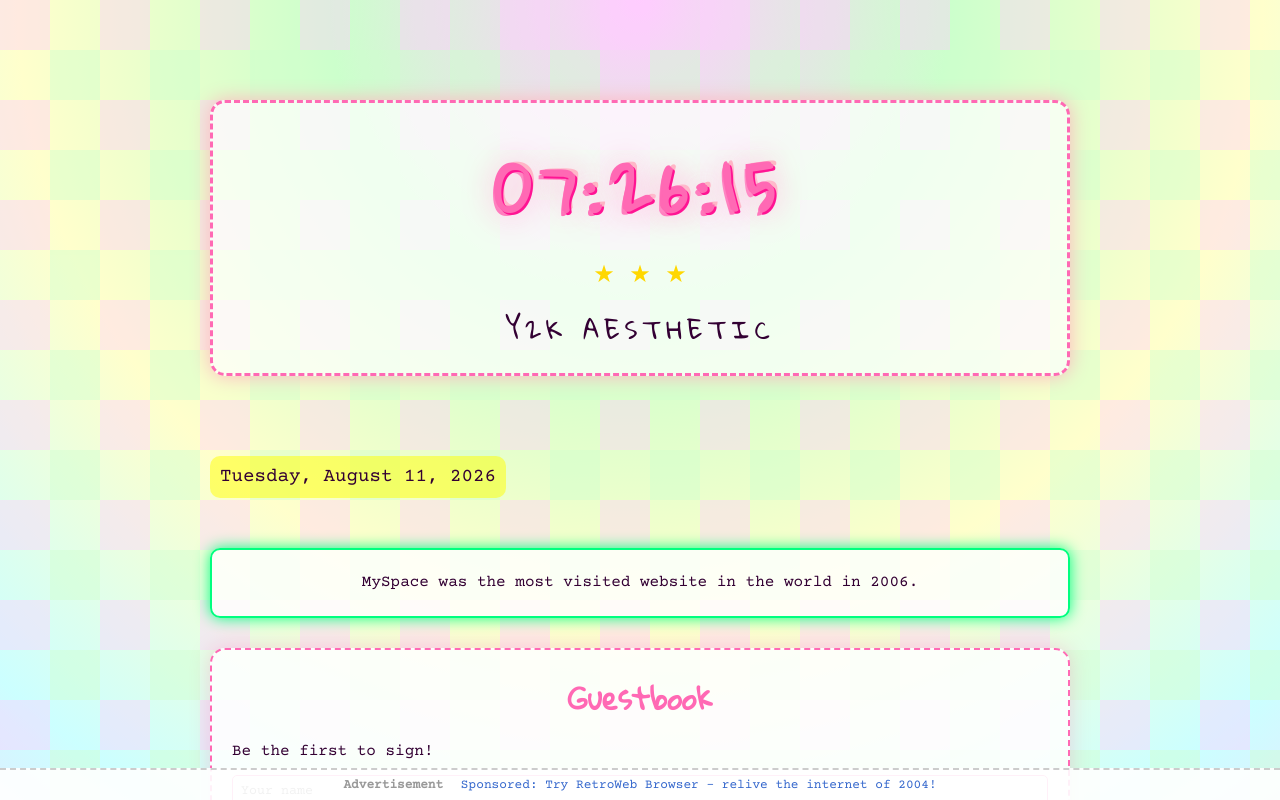
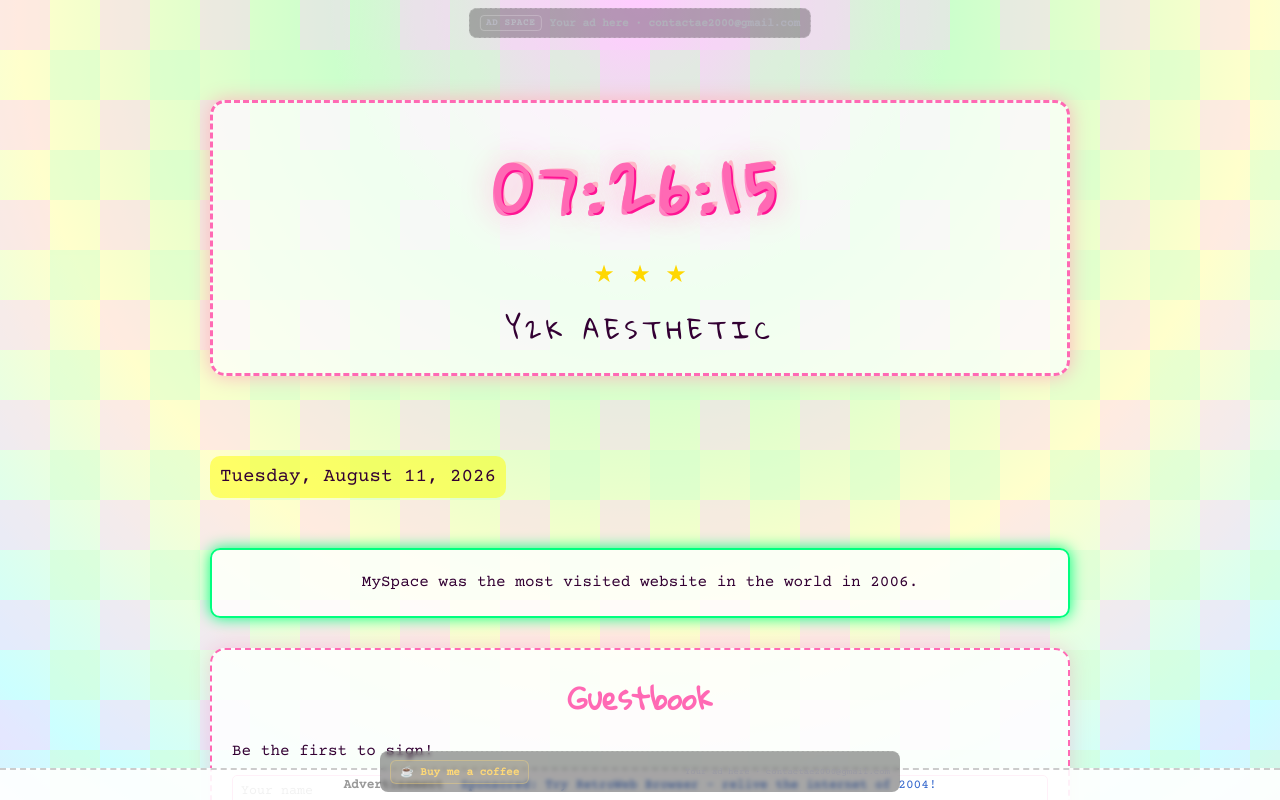
Before and after one commit to mrfentmen/y2k-new-tab, a browser extension: page ext/index.html in a window 1280 px wide. Shown: the top 800 px of the page. Drawn offline with nearby package versions, Linux system fonts and the light colour scheme.

Commit message:
Add support cluster: top reserved AD SPACE banner plus footer with Buy Me a Coffee link (buymeacoffee.com/contactae2b) and non interactive ad slot. Two clearly labeled non clickable ad spaces per extension, themed per UI, verified in headless Chrome.

```diff
--- a/ext/index.html
+++ b/ext/index.html
@@ -7,6 +7,11 @@
   <link rel="stylesheet" href="style.css">
 </head>
 <body>
+    <div class="top-ad" title="Reserved layout space, not an advertisement">
+      <span class="ad-tag">AD SPACE</span>
+      <span class="ad-text">Your ad here · contactae2000@gmail.com</span>
+    </div>
+
   <div class="bg"></div>
   <div class="container">
     <div class="clock-wrapper">
@@ -37,5 +42,10 @@
     <span class="ad-label">Advertisement</span>
     <span class="ad-content">Sponsored: Try RetroWeb Browser - relive the internet of 2004!</span>
   </div>
+    <footer class="support-foot">
+      <a class="coffee" href="https://www.buymeacoffee.com/contactae2b" target="_blank" rel="noopener">☕ Buy me a coffee</a>
+      <span class="ad-slot" title="Reserved layout space, not an advertisement">Your ad here · contactae2000@gmail.com</span>
+    </footer>
+
 </body>
 </html>
--- a/ext/style.css
+++ b/ext/style.css
@@ -216,3 +216,42 @@ body {
 .ad-content:hover {
   text-decoration: underline;
 }
+/* ---- top ad space (reserved, non-interactive) ---- */
+.top-ad {
+  position: fixed; top: 8px; left: 50%; transform: translateX(-50%);
+  z-index: 2000;
+  display: flex; align-items: center; justify-content: center; gap: 8px;
+  border: 1px dashed rgba(255, 255, 255, 0.18); border-radius: 8px;
+  background: rgba(0, 0, 0, 0.28);
+  padding: 6px 10px;
+  user-select: none; cursor: default;
+}
+.top-ad .ad-tag {
+  font-size: 9px; font-weight: 800; letter-spacing: 0.8px;
+  color: #b8b8c2; border: 1px solid rgba(255, 255, 255, 0.22); border-radius: 4px;
+  padding: 2px 5px; text-transform: uppercase;
+}
+.top-ad .ad-text { font-size: 11px; font-weight: 600; color: #b0b0ba; }
+
+/* ---- support footer ---- */
+.support-foot {
+  position: fixed; bottom: 8px; left: 50%; transform: translateX(-50%);
+  z-index: 2000; width: min(520px, 92vw); background: rgba(0,0,0,0.35); backdrop-filter: blur(2px); border-radius: 8px;
+  display: flex; align-items: center; justify-content: space-between; gap: 8px;
+  padding: 8px 10px;
+  border-top: 1px dashed rgba(255, 255, 255, 0.16);
+}
+.support-foot .coffee {
+  display: inline-flex; align-items: center; gap: 5px;
+  flex: 0 0 auto; font-size: 11px; font-weight: 700;
+  color: #ffd977; text-decoration: none;
+  border: 1px solid rgba(255, 217, 119, 0.35); border-radius: 6px;
+  background: rgba(255, 217, 119, 0.08); padding: 4px 9px;
+  transition: transform .15s ease, box-shadow .15s ease;
+}
+.support-foot .coffee:hover { transform: translateY(-1px); box-shadow: 0 3px 8px rgba(255, 217, 119, 0.22); }
+.support-foot .coffee:focus-visible { outline: 2px solid rgba(255,255,255,0.5); outline-offset: 2px; }
+.support-foot .ad-slot {
+  flex: 1 1 auto; min-width: 0; font-size: 9px; color: #9a9aa4;
+  text-align: right; white-space: nowrap; overflow: hidden; text-overflow: ellipsis;
+}
```
